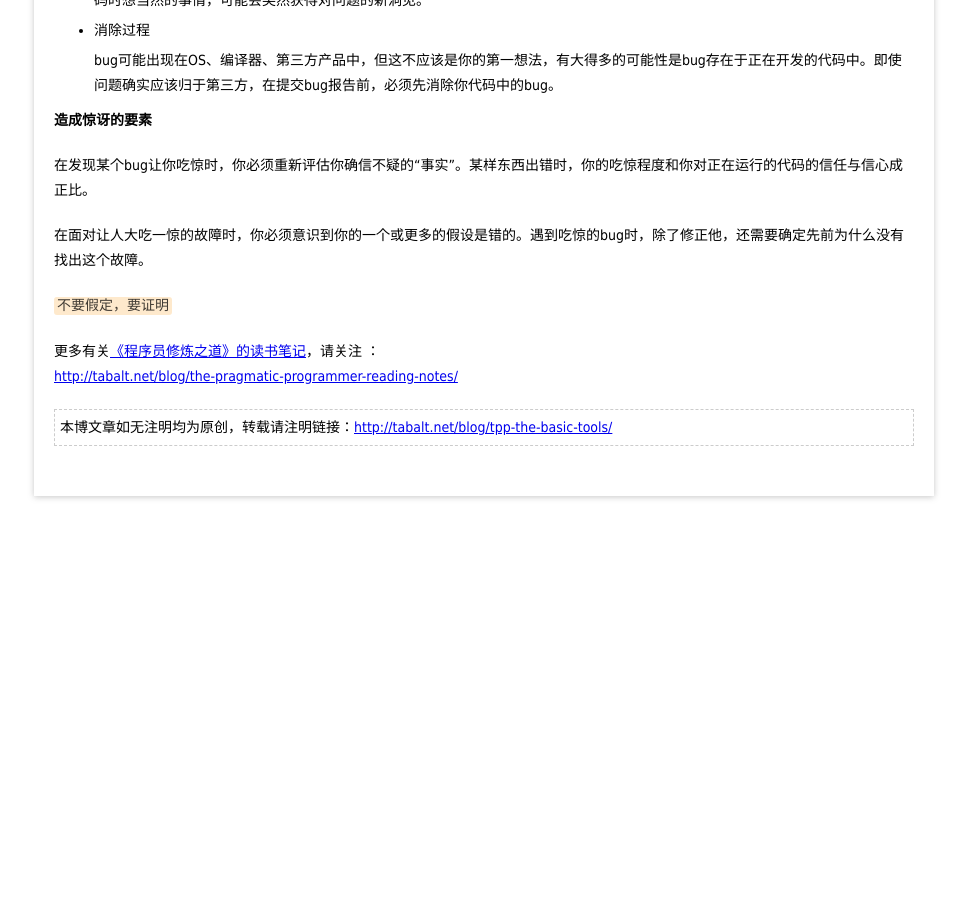
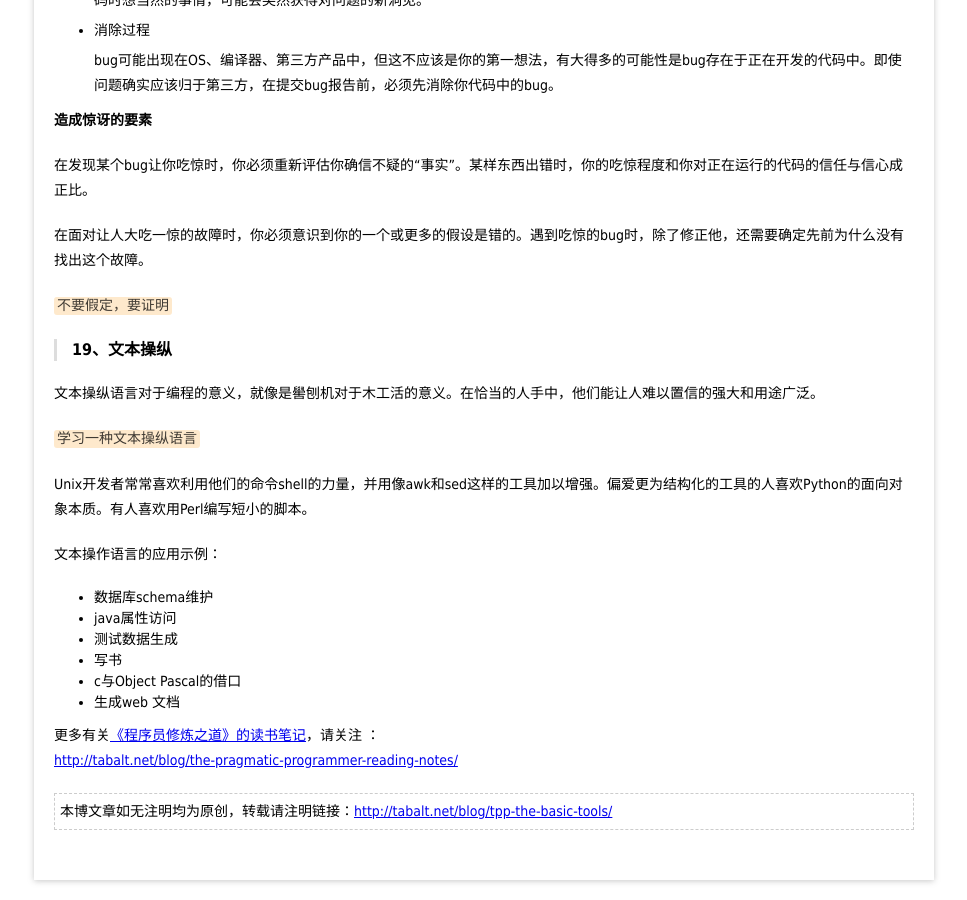
Before and after one commit to tabalt/tabalt.github.io, a Jekyll site: the page built from _posts/the-pragmatic-programmer/2014-11-12-tpp-the-basic-tools.md, in a window 1280 px wide and 900 px high, scrolled down 3484 px. Shown: the whole window, without its empty margins (156-1123 px from the left). Built offline with Jekyll 4.4.1, drawn with Linux system fonts in a browser that asks for light colours; Markdown is read by kramdown in place of the engine named in the settings; comment, search, counter and statistics services are not loaded; before the commit the page ends 4000 px from its top, so only the background shows below that.

Commit message:
update blog

```diff
--- a/_posts/the-pragmatic-programmer/2014-11-12-tpp-the-basic-tools.md
+++ b/_posts/the-pragmatic-programmer/2014-11-12-tpp-the-basic-tools.md
@@ -190,6 +190,32 @@ bug是你的过错还是别人的过错，并不是很有关系，它仍然是
 `不要假定，要证明`
 
 
+### 19、文本操纵
+
+
+文本操纵语言对于编程的意义，就像是嚳刨机对于木工活的意义。在恰当的人手中，他们能让人难以置信的强大和用途广泛。
+
+
+`学习一种文本操纵语言`
+
+Unix开发者常常喜欢利用他们的命令shell的力量，并用像awk和sed这样的工具加以增强。偏爱更为结构化的工具的人喜欢Python的面向对象本质。有人喜欢用Perl编写短小的脚本。
+
+文本操作语言的应用示例：
+
+* 数据库schema维护
+* java属性访问
+* 测试数据生成
+* 写书
+* c与Object Pascal的借口
+* 生成web 文档
+
+
+
+
+
+
+
+
 
 
 
```
